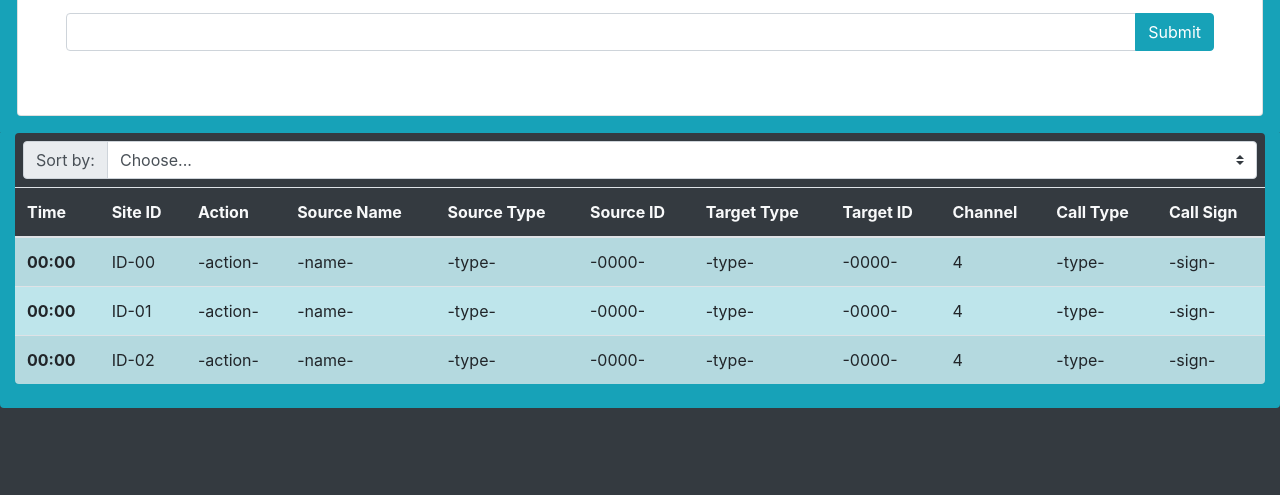
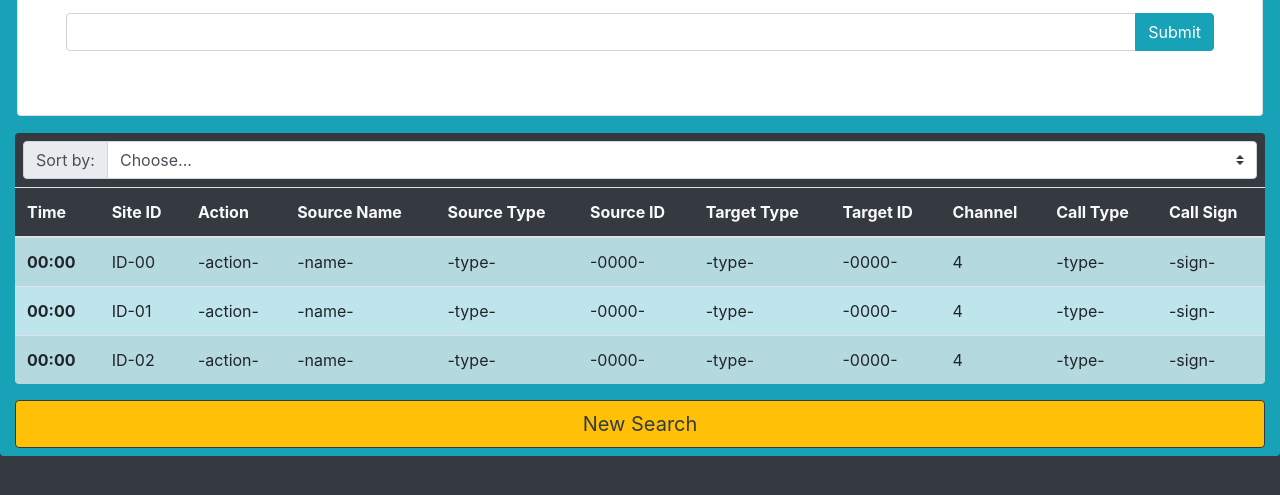
Before and after one commit to wDushanin/RadioLoggingApp, a plain HTML site: page templates/index.html in a window 1280 px wide. Shown: the part 205-700 px from the top of the page. Drawn offline with nearby package versions, Linux system fonts and the light colour scheme.

Commit message:
adding new search button

```diff
--- a/templates/index.html
+++ b/templates/index.html
@@ -130,6 +130,11 @@
             </tbody>
         </table>
 
+        <div>
+            <button type="button" class="btn rounded btn-warning text-dark btn-lg btn-block border border-dark border-5">New Search</button>
+
+        </div>
+
     </div>
 
     <!--Online JS-->
```
